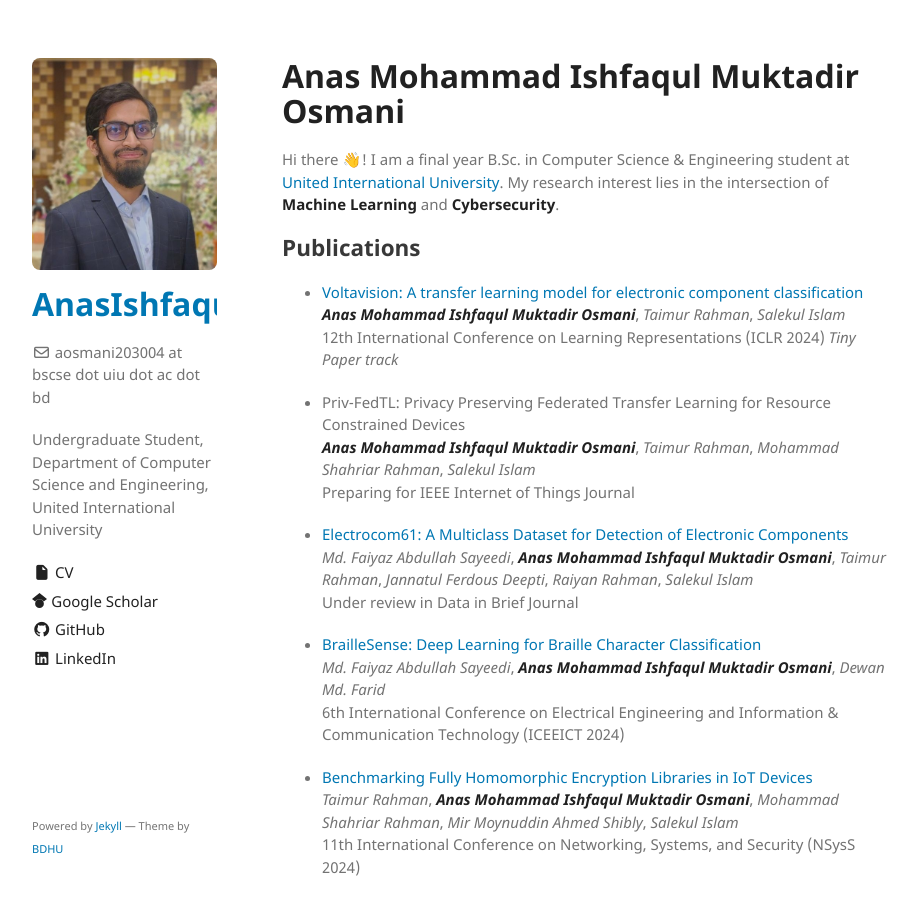
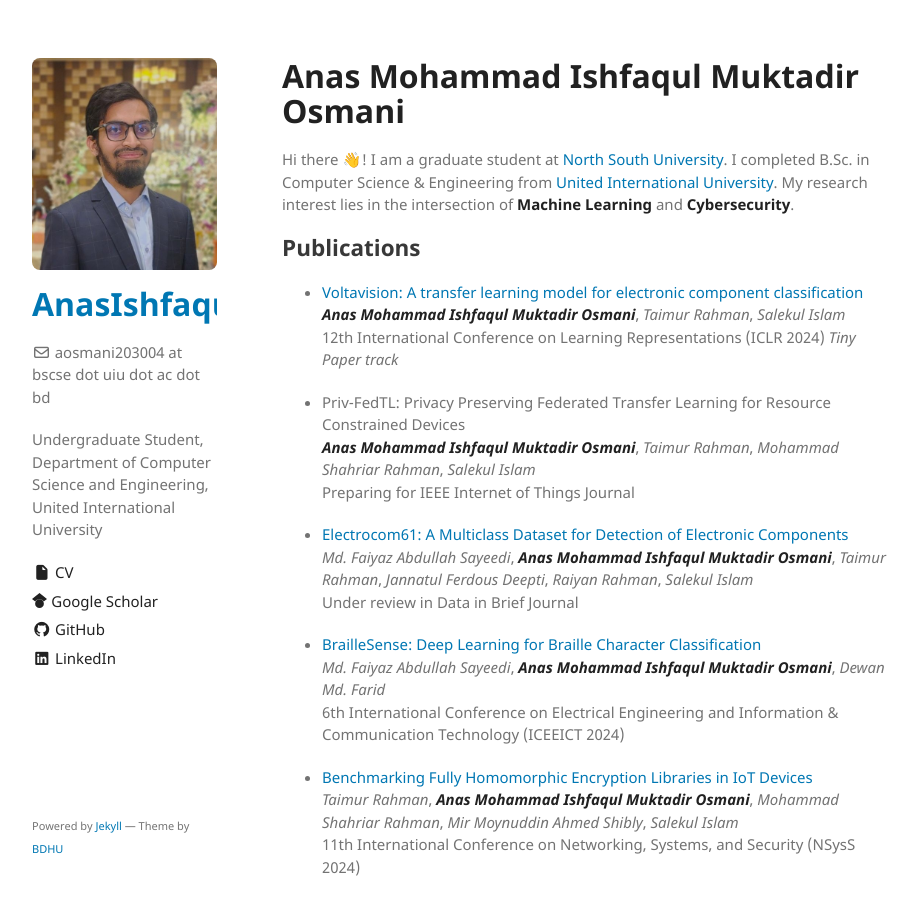
Before and after one commit to AnasIshfaque/AnasIshfaque.github.io, a Jekyll site: the page built from index.md, in a window 1280 px wide and 928 px high. Shown: the top 915 px of the window, without its empty margins (178-1096 px from the left). Built offline with Jekyll 4.4.1, drawn with Linux system fonts in a browser that asks for light colours; our own code applies the rules of GitHub Pages for plain Markdown files.

Commit message:
updated intro text

```diff
--- a/index.md
+++ b/index.md
@@ -4,7 +4,7 @@ layout: default
 
 # Anas Mohammad Ishfaqul Muktadir Osmani
 
-Hi there 👋! I am a final year B.Sc. in Computer Science & Engineering student at [United International University](https://www.uiu.ac.bd/). My research interest lies in the intersection of **Machine Learning** and **Cybersecurity**.
+Hi there 👋! I am a graduate student at [North South University](https://www.northsouth.edu). I completed B.Sc. in Computer Science & Engineering from [United International University](https://www.uiu.ac.bd/). My research interest lies in the intersection of **Machine Learning** and **Cybersecurity**.
 
 ## Publications
 - [Voltavision: A transfer learning model for electronic component classification](https://openreview.net/pdf?id=JHTqFvmVYz)\
```
Also changed, not shown: 2 other files.
